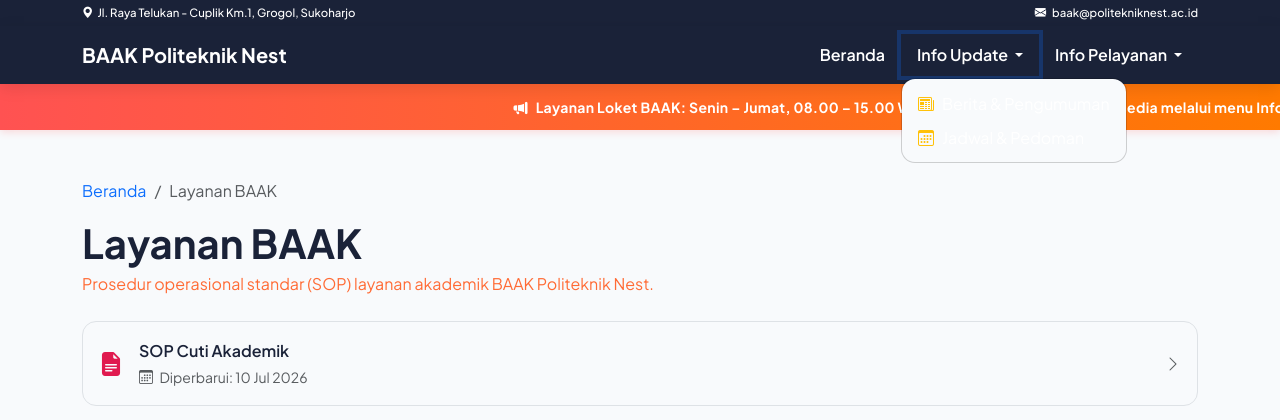
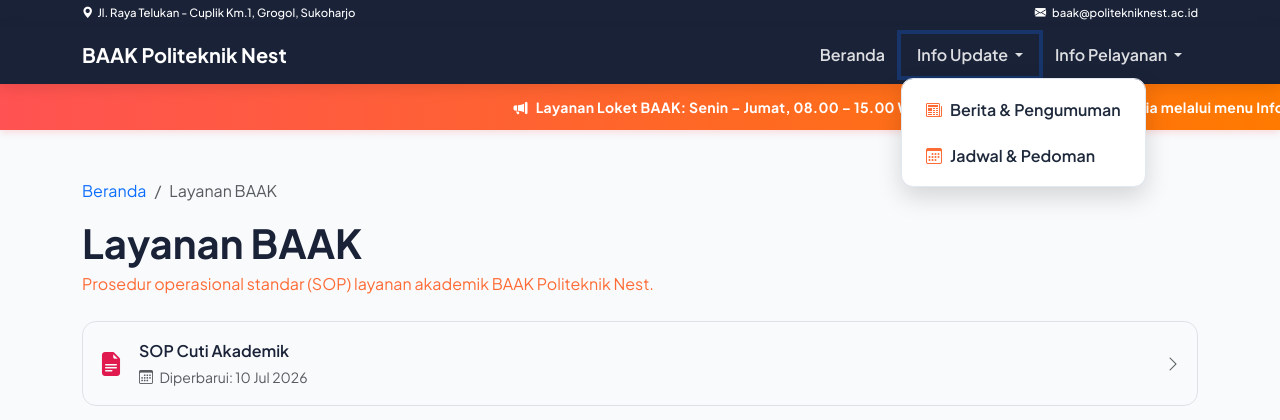
Before and after one commit to Bayu274/BAAK-PolNest, a PHP site: page /layanan in a window 1280 px wide, after a click on "Info Update". Shown: the top 420 px of the page. Run offline with PHP 8.4, Linux system fonts and the light colour scheme; data comes from the database, SQL or seed files in the repository.

Commit message:
fix: dropdown navbar, dark box styling, regresi card Layanan BAAK

```diff
--- a/assets/css/design-system.css
+++ b/assets/css/design-system.css
@@ -1,49 +1,41 @@
 /* ============================================================
-   BAAK Politeknik Nest — Design System (Updated & Fixed)
-   Penyesuaian Visual & Brand: Vibrant Gradient & Modern Nest Style
+   BAAK Politeknik Nest — Design System (PERBAIKAN TOTAL)
    ============================================================ */
 
-/* Import Google Font Plus Jakarta Sans / Montserrat */
+/* Import Google Font */
 @import url('https://fonts.googleapis.com/css2?family=Plus+Jakarta+Sans:wght@400;500;600;700;800&family=Montserrat:wght@700;800;900&display=swap');
 
-/* ---------- 1. Design Tokens (CSS Custom Properties) ---------- */
+/* ---------- 1. Design Tokens ---------- */
 :root {
-    /* Warna Utama Khas Politeknik Nest (Magenta, Coral Orange, & Dark Navy) */
-    --nest-primary: #1A2238;         /* Dark Slate/Navy (Untuk Header Topbar & Footer) */
+    --nest-primary: #1A2238;         /* Dark Navy */
     --nest-on-primary: #ffffff;
-    --nest-background: #F8FAFC;      /* Soft Light Grey background */
-    --nest-surface: #E01A4F;         /* Vibrant Pink/Magenta */
-    --nest-accent: #FF6B35;          /* Bright Coral Orange */
+    --nest-background: #F8FAFC;
+    --nest-surface: #E01A4F;         /* Vibrant Magenta */
+    --nest-accent: #FF6B35;          /* Coral Orange */
     --nest-accent-yellow: #FFC107;   /* Kuning Aksen */
-    --nest-text: #1E293B;            /* Charcoal Dark Text */
-    --nest-text-muted: #64748B;      /* Slate Grey Muted */
+    --nest-text: #1E293B;
+    --nest-text-muted: #64748B;
 
-    /* Gradasi Khas Landing Page Nest */
     --nest-gradient-hero: linear-gradient(135deg, #E01A4F 0%, #FF6B35 100%);
     --nest-gradient-ticker: linear-gradient(90deg, #FF5252 0%, #FF7A00 100%);
 
-    /* Tipografi */
     --nest-font-display: "Plus Jakarta Sans", "Montserrat", sans-serif;
     --nest-font-body: "Plus Jakarta Sans", sans-serif;
     --nest-size-display: 42px;
     --nest-size-heading: 32px;
     --nest-size-body: 16px;
 
-    /* Radius Modul */
     --nest-radius-sm: 8px;
     --nest-radius-md: 14px;
     --nest-radius-lg: 24px;
 
-    /* Shadow */
     --nest-shadow-card: 0 4px 20px rgba(0, 0, 0, 0.05);
     --nest-shadow-elevated: 0 12px 30px rgba(224, 26, 79, 0.18);
 
-    /* Motion */
     --nest-motion-fast: 150ms;
     --nest-motion-base: 300ms;
     --nest-easing: cubic-bezier(0.16, 1, 0.3, 1);
 
-    /* ---------- Override Bootstrap 5.3 ---------- */
     --bs-primary: #E01A4F;
     --bs-primary-rgb: 224, 26, 79;
     --bs-secondary: #FF6B35;
@@ -77,7 +69,7 @@ h1, .h1, h2, .h2, h3, .h3, h4, .h4, h5, .h5, h6, .h6 {
     color: var(--nest-primary);
 }
 
-/* ---------- 3. Topbar Brand (Kontak Atas) ---------- */
+/* ---------- 3. Topbar Brand ---------- */
 .topbar-nest {
     background-color: var(--nest-primary);
     color: #ffffff;
@@ -115,7 +107,7 @@ h1, .h1, h2, .h2, h3, .h3, h4, .h4, h5, .h5, h6, .h6 {
     color: #ffffff;
 }
 
-/* ---------- 5. Ticker Info / Running Text ---------- */
+/* ---------- 5. Ticker Info ---------- */
 .ticker-nest {
     background: var(--nest-gradient-ticker);
     color: #ffffff;
@@ -175,7 +167,7 @@ h1, .h1, h2, .h2, h3, .h3, h4, .h4, h5, .h5, h6, .h6 {
     border: 1px solid rgba(255, 255, 255, 0.3);
 }
 
-/* ---------- 7. Card & Quick Access (Akses Cepat) ---------- */
+/* ---------- 7. Card & Quick Access ---------- */
 .card {
     border: 1px solid #E2E8F0;
     background: #ffffff;
@@ -187,13 +179,6 @@ h1, .h1, h2, .h2, h3, .h3, h4, .h4, h5, .h5, h6, .h6 {
     transform: translateY(-5px);
     border-color: rgba(224, 26, 79, 0.3);
     box-shadow: 0 12px 25px rgba(0, 0, 0, 0.08);
-}
-
-/* Card Khusus Jam Layanan / Loket Gelap */
-.card-dark-nest {
-    background-color: var(--nest-primary) !important;
-    color: #ffffff !important;
-    border: none;
 }
 
 /* ---------- 8. Section Title ---------- */
@@ -214,7 +199,7 @@ h1, .h1, h2, .h2, h3, .h3, h4, .h4, h5, .h5, h6, .h6 {
     background: var(--nest-surface);
 }
 
-/* ---------- 9. Tombol (Buttons) ---------- */
+/* ---------- 9. Tombol ---------- */
 .btn {
     border-radius: 30px;
     font-weight: 700;
@@ -257,43 +242,68 @@ h1, .h1, h2, .h2, h3, .h3, h4, .h4, h5, .h5, h6, .h6 {
     color: #ffffff;
 }
 
-/* ---------- 11. Focus & Accessibility ---------- */
+/* ---------- 11. Focus ---------- */
 :focus-visible {
     outline: 3px solid var(--nest-accent);
     outline-offset: 2px;
 }
 
-/* ============================================================
-   12. FIX UNIVERSAL: MEMUNCULKAN TEKS JUDUL & IKON JAM LAYANAN
-   ============================================================ */
-
-/* Memaksa elemen di dalam box gelap paling bawah/card-dark-nest */
 .card-dark-nest,
-[class*="bg-dark"],
-div[class*="col"] > div:last-child {
+main .card.bg-dark {
     background-color: #1A2238 !important;
-    color: #ffffff !important;
+    border: none !important;
+    border-radius: 16px !important;
 }
 
-/* Memaksa SEMUA teks (span, div, p, h1-h6, strong, title) muncul putih */
 .card-dark-nest *,
-[class*="bg-dark"] *,
-div[class*="col"] > div:last-child * {
+main .card.bg-dark * {
     color: #ffffff !important;
     opacity: 1 !important;
     visibility: visible !important;
 }
 
-/* Memaksa Ikon (SVG / Tag <i>) berwarna Kuning/Orange terang */
 .card-dark-nest i,
 .card-dark-nest svg,
-[class*="bg-dark"] i,
-[class*="bg-dark"] svg,
-div[class*="col"] > div:last-child i,
-div[class*="col"] > div:last-child svg {
+main .card.bg-dark i,
+main .card.bg-dark svg {
     color: #FFC107 !important;
     fill: #FFC107 !important;
-    opacity: 1 !important;
-    visibility: visible !important;
-    display: inline-block !important;
 }
+
+/* ============================================================
+   13. KHUSUS NAVBAR DROPDOWN MENU (TETAP TERLIHAT JELAS)
+   ============================================================ */
+
+/* Box Dropdown Putih Bersih */
+.navbar .dropdown-menu {
+    background-color: #ffffff !important;
+    border: 1px solid #E2E8F0 !important;
+    box-shadow: 0 10px 25px rgba(0, 0, 0, 0.15) !important;
+    border-radius: 12px !important;
+    padding: 8px !important;
+}
+
+/* Memaksa Teks Menu Dropdown Gelap */
+.navbar .dropdown-menu a,
+.navbar .dropdown-menu .dropdown-item {
+    color: #1E293B !important;
+    font-weight: 600 !important;
+    padding: 10px 16px !important;
+    border-radius: 8px !important;
+    display: flex !important;
+    align-items: center !important;
+}
+
+/* Efek Hover Dropdown */
+.navbar .dropdown-menu a:hover,
+.navbar .dropdown-menu .dropdown-item:hover {
+    background-color: #FFF1F2 !important;
+    color: #E01A4F !important;
+}
+
+/* Ikon Oranye Dropdown */
+.navbar .dropdown-menu i,
+.navbar .dropdown-menu svg {
+    color: #FF6B35 !important;
+    margin-right: 8px !important;
+}
--- a/views/frontend/home.php
+++ b/views/frontend/home.php
@@ -57,7 +57,7 @@
                         <?php endforeach; ?>
                     </div>
                 <?php else: ?>
-                    <div class="text-center text-muted py-5 border rounded-3">
+                    <div class="text-center card-dark-nest py-5 border rounded-3">
                         <i class="bi bi-info-circle fs-3 d-block mb-2"></i>
                         <p class="mb-0">Belum ada pengumuman terbaru yang dipublikasikan.</p>
                     </div>
@@ -102,7 +102,7 @@
                     </a>
                 </div>
 
-                <div class="card mt-4 border-0" style="background-color: var(--nest-primary); color: #fff;">
+                <div class="card mt-4 border-0 card-dark-nest">
                     <div class="card-body">
                         <h6 class="fw-bold mb-2"><i class="bi bi-clock-fill me-1"></i> Jam Layanan Loket</h6>
                         <p class="small mb-1 opacity-75">Senin – Jumat</p>
```
